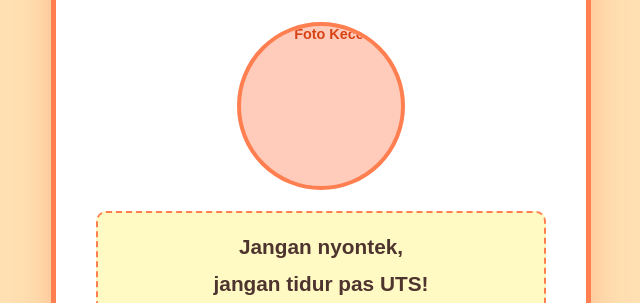
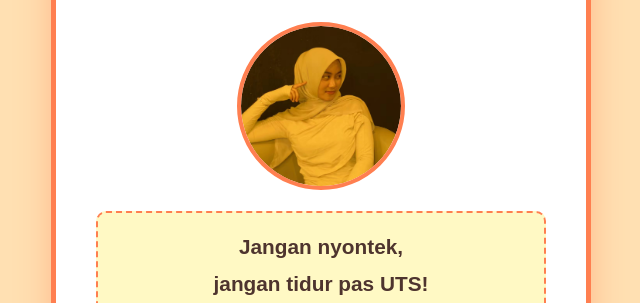
Before and after one commit to krisnawira12/ucapan_uts, a plain HTML site: page index.html in a window 1280 px wide. Shown: the part 295-598 px from the top of the page, without its empty margins (319-959 px from the left). Drawn offline with Linux system fonts and the light colour scheme.

Commit message:
Change image file extension from .jpg to .jpeg

```diff
--- a/index.html
+++ b/index.html
@@ -105,7 +105,7 @@
 
         <div class="photo-container">
    <div class="photo-placeholder">
-       <img src="IMG_1209.jpg" alt="Foto Kece" style="width: 100%; height: 100%; object-fit: cover; border-radius: 50%;">
+       <img src="IMG_1209.jpeg" alt="Foto Kece" style="width: 100%; height: 100%; object-fit: cover; border-radius: 50%;">
         </div>
 
         <p class="message">
```
